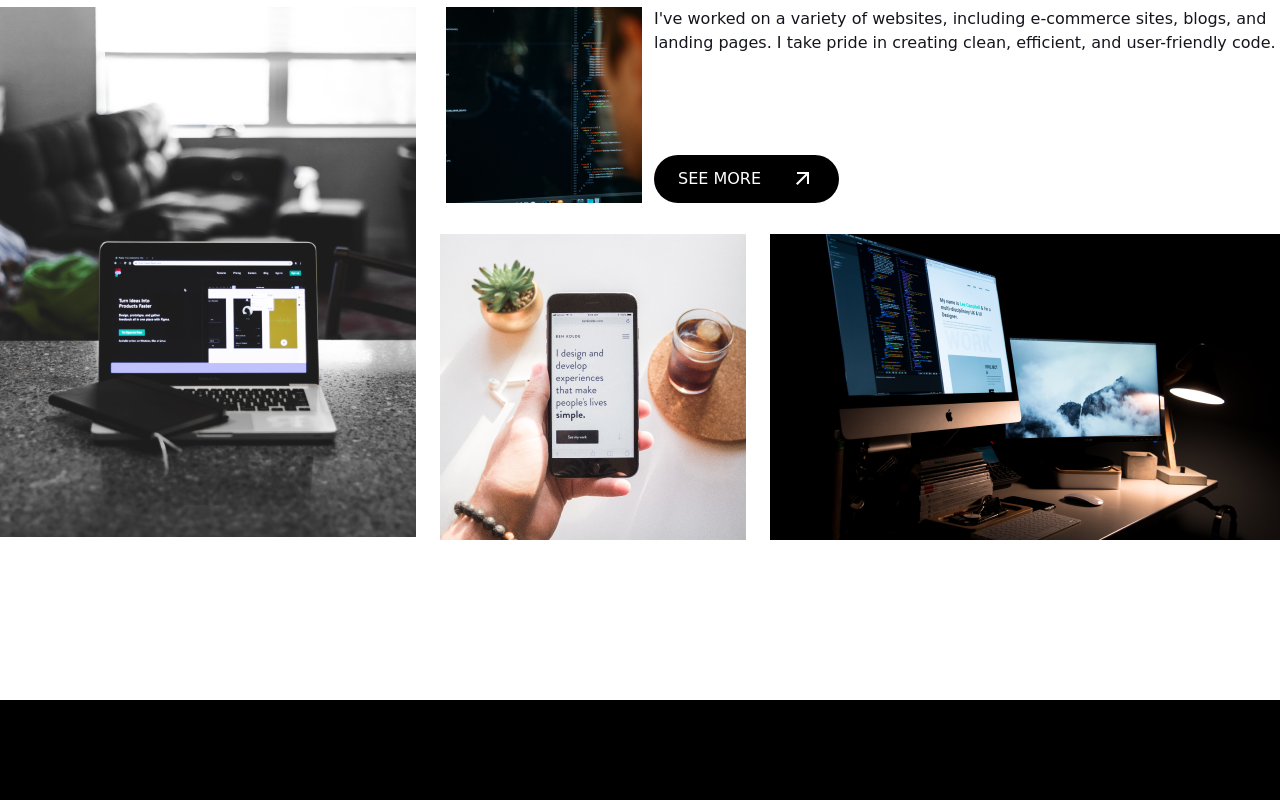
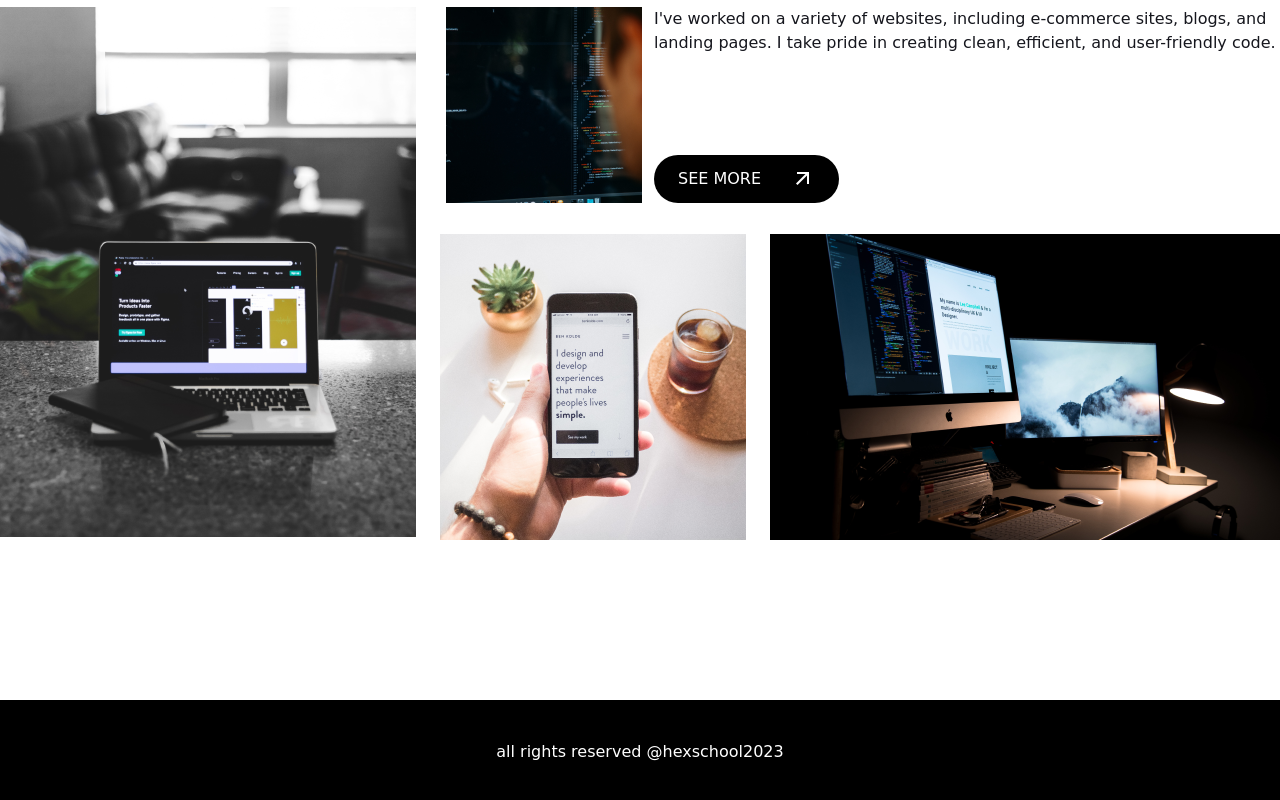
Before and after one commit to XainJan/Week2, a plain HTML site: page week2.html in a window 1280 px wide. Shown: the part 3359-4159 px from the top of the page. Drawn offline with Linux system fonts and the light colour scheme; a web font is replaced by a local one.

Commit message:
<測試編輯-2>

```diff
--- a/week2.html
+++ b/week2.html
@@ -139,7 +139,7 @@
         </div>
     </div>
     <div class="footer">
-        <p></p>
+        <p>all rights reserved @hexschool2023</p>
     </div>
 </body>
 </html>
```
